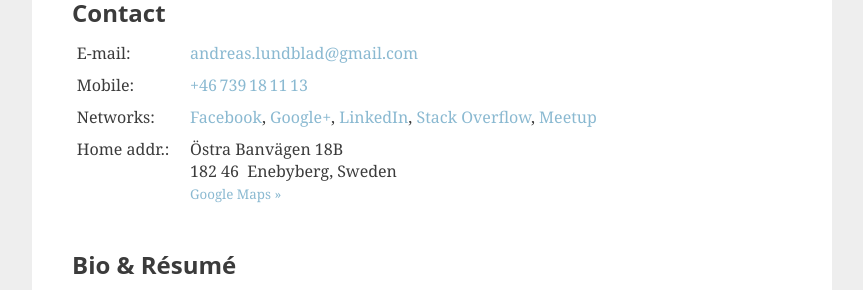
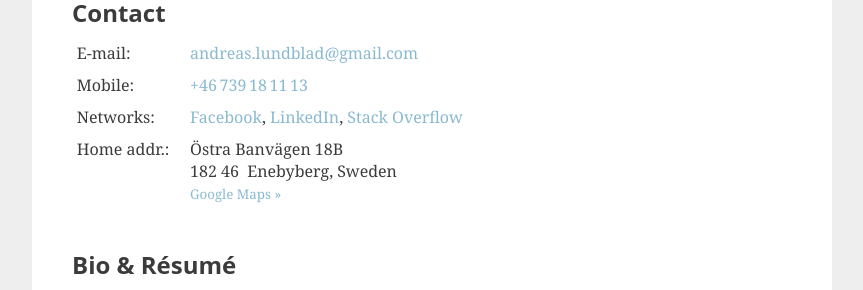
Before and after one commit to aioobe/aioobe.github.io, a Jekyll site: the page built from index.html, in a window 1280 px wide. Shown: the part 632-922 px from the top of the page, without its empty margins (208-1071 px from the left). Built offline with Jekyll 4.4.1, drawn with Linux system fonts in a browser that asks for light colours.

Commit message:
Remove Google+ and Meetup links
Co-Authored-By: Claude Fable 5.1 <noreply@anthropic.com>

```diff
--- a/index.html
+++ b/index.html
@@ -81,7 +81,7 @@ featured:
     </div>
     <div>
         <div>Networks:</div>
-        <div><a href="https://www.facebook.com/aioobe">Facebook</a>, <a href="https://plus.google.com/118193089730428326442">Google+</a>, <a href="https://www.linkedin.com/in/andreaslundblad">LinkedIn</a>, <a href="https://stackoverflow.com/users/276052/aioobe">Stack Overflow</a>, <a href="https://www.meetup.com/members/14411005/">Meetup</a></div>
+        <div><a href="https://www.facebook.com/aioobe">Facebook</a>, <a href="https://www.linkedin.com/in/andreaslundblad">LinkedIn</a>, <a href="https://stackoverflow.com/users/276052/aioobe">Stack Overflow</a></div>
     </div>
     <div>
         <div style="padding-right: 1em">Home&nbsp;addr.:</div>
```
